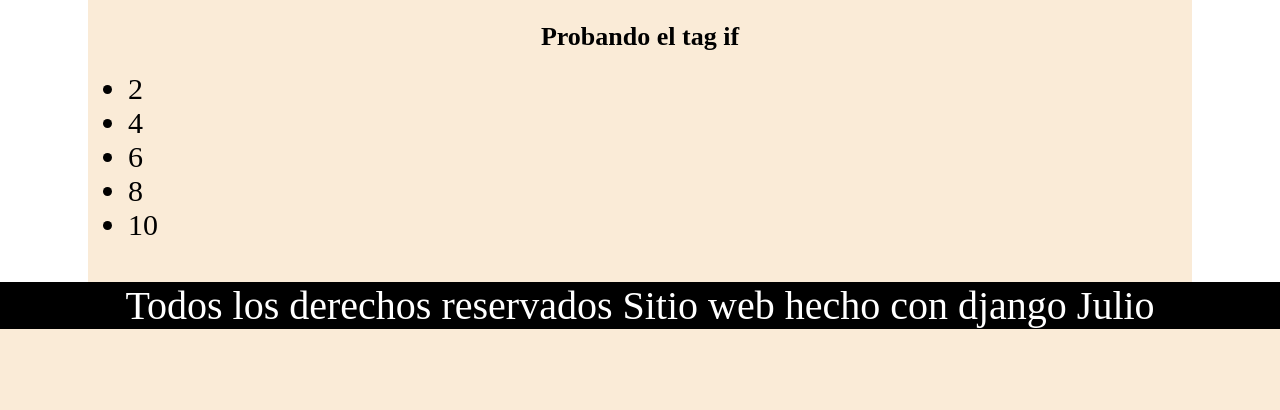
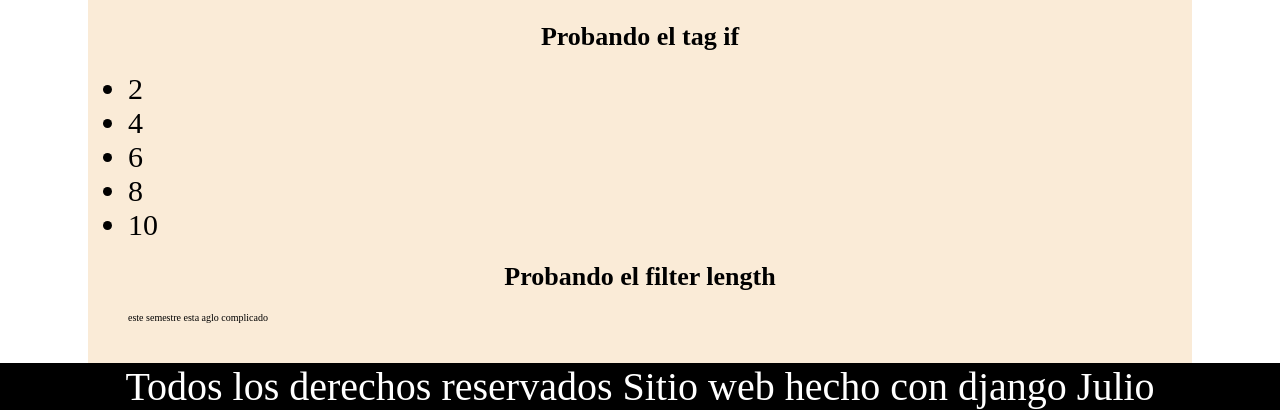
Before and after one commit to JulioChura/Django, a Django app: page / in a window 1280 px wide. Shown: the part 1142-1552 px from the top of the page. Before the commit the page ends 1471 px from the top, so only its background shows below. Run offline with Django 5.2, Linux system fonts and the light colour scheme.

Commit message:
Probando length dentro del tag if

```diff
--- a/src/listaContactos/inicio/templates/home.html
+++ b/src/listaContactos/inicio/templates/home.html
@@ -34,6 +34,14 @@
             {% endfor %}
         </ul>
 
+        <h2>Probando el filter length</h2>
+
+        {% if text|length < 4 %}
+            <p>El texto sobre paso los 4 caracteres</p>
+        {% else %}
+            <p>{{text}}</p>
+        {% endif %}
+
     </div>
 
 {% endblock content %}
```
